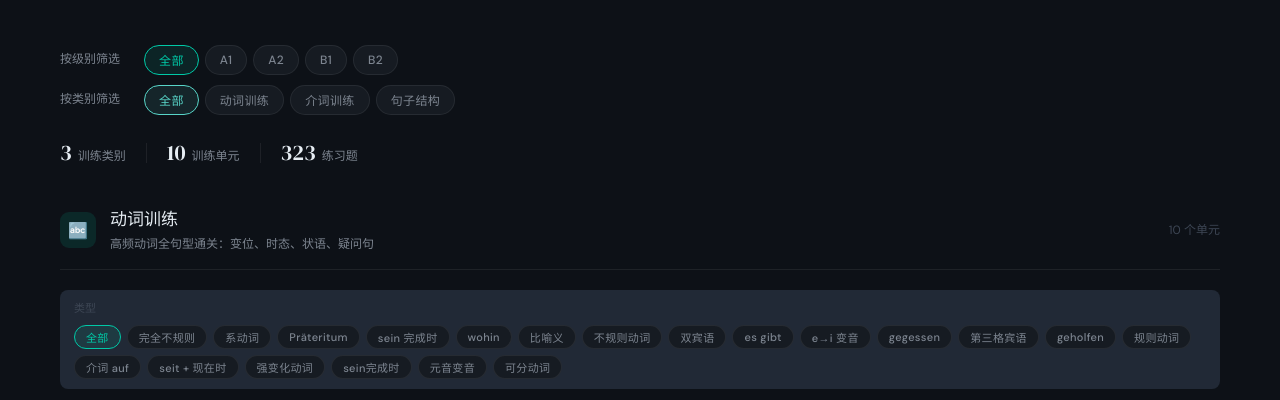
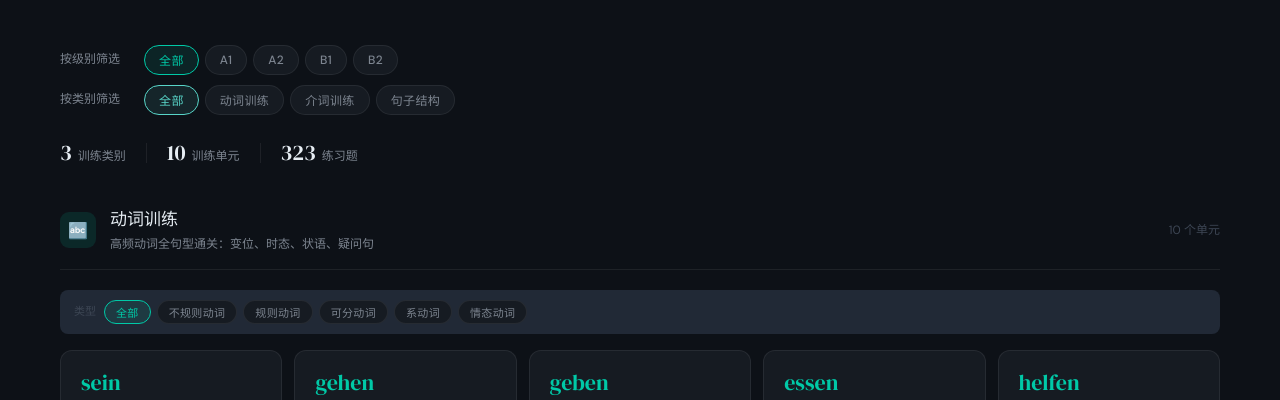
Before and after one commit to feifei0131/german-trainer, a plain HTML site: page index.html in a window 1280 px wide. Shown: the part 326-726 px from the top of the page. Drawn offline with Linux system fonts and the light colour scheme.

Commit message:
Add files via upload

```diff
--- a/index.html
+++ b/index.html
@@ -478,11 +478,14 @@ function renderStats() {
   `;
 }
 
-// 收集某个类别的所有 tags（用于动态生成内部筛选栏）
+// 每个类别的固定分类筛选 tag（只显示分类级别的，不显示描述性 tag）
+const CAT_FILTER_TAGS = {
+  verbs: ['不规则动词', '规则动词', '可分动词', '系动词', '情态动词'],
+  // 其他类别将来在这里添加，没有配置的类别不显示内部筛选栏
+};
+
 function getTagsForCat(cat) {
-  const tags = new Set();
-  cat.units.forEach(u => (u.tags || []).forEach(t => tags.add(t)));
-  return [...tags];
+  return CAT_FILTER_TAGS[cat.id] || [];
 }
 
 function renderCategories() {
```
